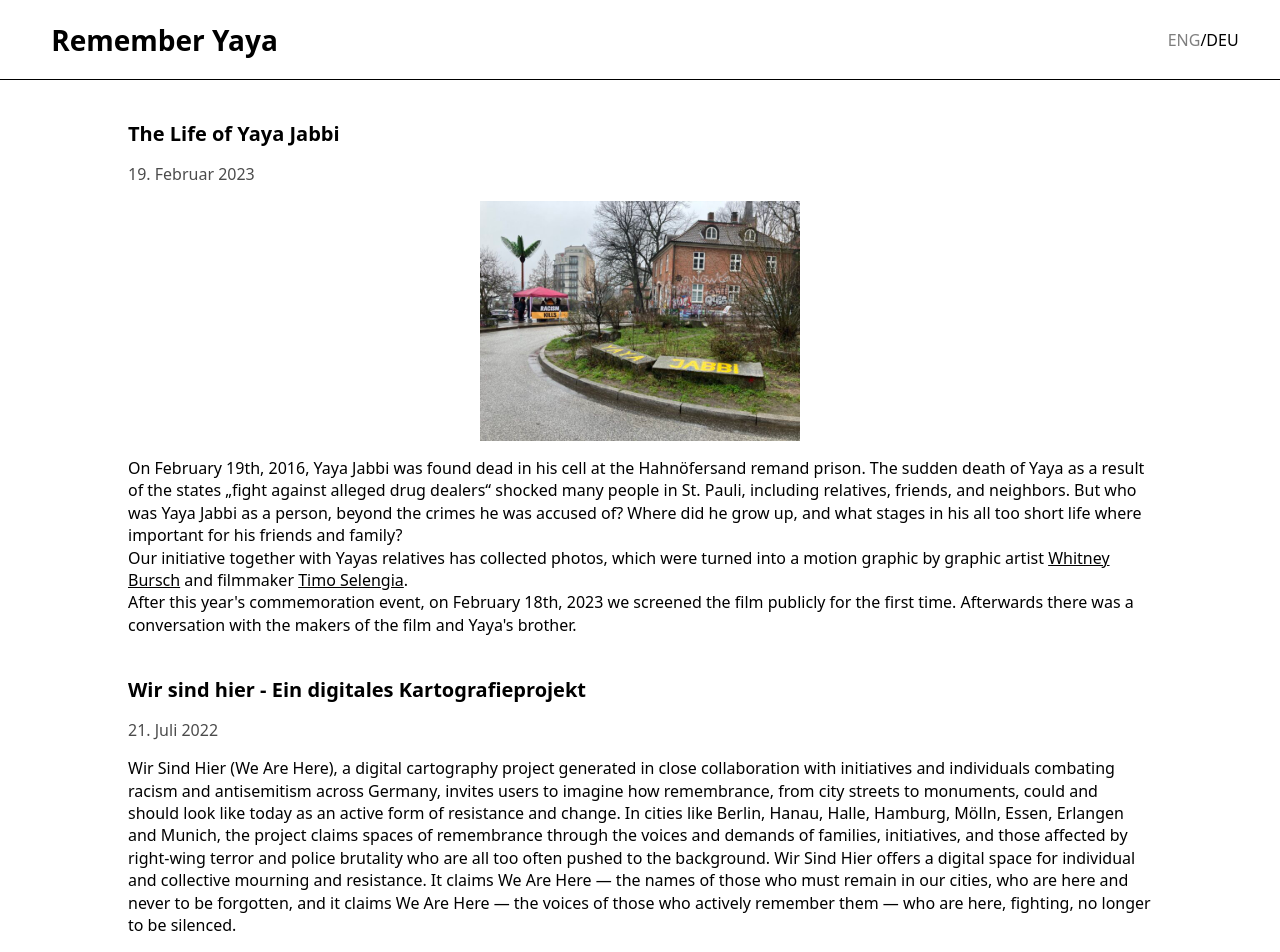
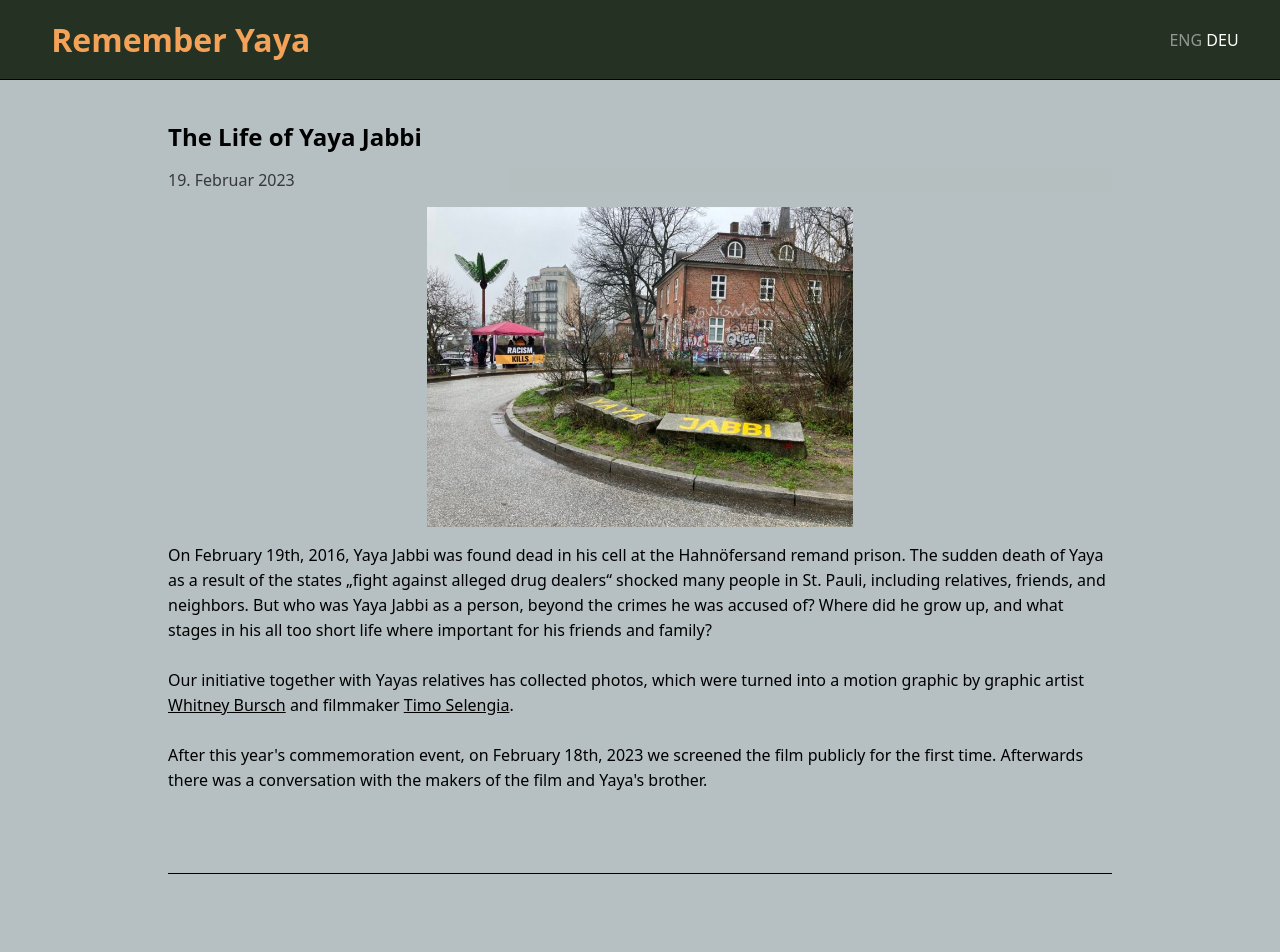
Before and after one commit to pung-one/remember-yaya, a Next.js app: page / in a window 1280 px wide. Shown: the top 952 px of the page. Built offline with nearby package versions, Linux system fonts and the light colour scheme.

Commit message:
improve styling on BlogPost component

```diff
--- a/components/BlogPost/index.js
+++ b/components/BlogPost/index.js
@@ -20,7 +20,9 @@ export default function BlogPost({ title, date, imagesrc, article }) {
 const PostContainer = styled.section`
   display: flex;
   flex-direction: column;
-  padding: 5vh 10vw 0;
+  border-bottom: 1px solid black;
+  padding-bottom: 10vh;
+  margin: 0 10vw 10vh;
   gap: 2vh;
 `;
 
@@ -31,7 +33,7 @@ const Date = styled.span`
 `;
 
 const Article = styled.article`
-  line-height: 2.8vh;
+  line-height: 25px;
   a {
     text-decoration: underline;
   }
@@ -39,7 +41,7 @@ const Article = styled.article`
 
 const ImageContainer = styled.div`
   position: relative;
-  height: 30vh;
+  height: 40vh;
 `;
 
 const StyledImage = styled(Image)`
--- a/components/Header/index.js
+++ b/components/Header/index.js
@@ -6,7 +6,7 @@ export default function Header({ language, onToggleLanguage }) {
     <HeaderContainer>
       <Headline>Remember Yaya</Headline>
       <LanguageButton onClick={() => onToggleLanguage()}>
-        <LangSign isActive={language === "english"}>ENG</LangSign>/
+        <LangSign isActive={language === "english"}>ENG</LangSign>{" "}
         <LangSign isActive={language === "german"}>DEU</LangSign>
       </LanguageButton>
     </HeaderContainer>
@@ -18,13 +18,15 @@ const HeaderContainer = styled.header`
   display: flex;
   z-index: 2;
   border-bottom: 1px solid black;
-  background-color: white;
+  background-color: #253122;
   width: 100%;
   height: 10vh;
 `;
 
 const Headline = styled.h1`
   margin: auto 0 auto 4vw;
+  background-color: #253122;
+  color: #f3a257;
 `;
 
 const LanguageButton = styled.button`
@@ -33,7 +35,7 @@ const LanguageButton = styled.button`
   align-self: center;
   margin: auto 0 auto;
   padding: 3px;
-  background-color: white;
+  background-color: #253122;
   border: none;
   &:hover {
     cursor: pointer;
@@ -41,5 +43,7 @@ const LanguageButton = styled.button`
 `;
 
 const LangSign = styled.span`
+  background-color: #253122;
+  color: white;
   opacity: ${({ isActive }) => (isActive ? "0.5" : "1")};
 `;
--- a/pages/index.js
+++ b/pages/index.js
@@ -24,5 +24,7 @@ export default function Home({ language }) {
 }
 
 const PageContainer = styled.main`
-  padding: 10vh 0 5vh;
+  max-width: 1200px;
+  padding: 15vh 0 5vh;
+  margin: 0 auto 0 auto;
 `;
--- a/public/oldPosts.js
+++ b/public/oldPosts.js
@@ -3,28 +3,28 @@ const oldPosts = [
     title: "The Life of Yaya Jabbi",
     date: "19. Februar 2023",
     gerArticle:
-      "Am 19.2.2016 wurde Yaya Jabbi tot in seiner Zelle im Untersuchungsgefängnis Hahnöfersand aufgefunden. Der plötzliche Tod Yayas in Folge des staatlichen „Kampfes gegen vermeintliche Drogendealer“ hat viele Menschen in St. Pauli, Angehörige, Freund:innen und Nachbar:innen bestürzt. Doch wer war eigentlich der Mensch Yaya Jabbi jenseits der ihm vorgeworfenen Delikte? Wo ist er auf-gewachsen, welche Stationen in seinem viel zu kurzen Leben waren Freund*innen und Angehörigen wichtig? <br> Unsere Initiative hat zusammen mit Angehörigen Fotos zusammengetragen, die von der Grafikkünstlerin <a target=”_blank” href='https://www.instagram.com/bee.whitney/'>Whitney Bursch</a> zusammen mit dem Filmemacher <a target=”_blank” href='http://www.selengia.de/'>Timo Selengia</a> in eine Motion Grafik umgesetzt wurden. <br> Nach der diesjährigen Gedenkkundgebung am 18. Februar 2023 haben wir den Film zum ersten mal öffentlich gezeigt. Im Anschluss gab es noch ein Gespräch mit den Macher*innen des Films sowie dem Bruder Yayas.",
+      "Am 19.2.2016 wurde Yaya Jabbi tot in seiner Zelle im Untersuchungsgefängnis Hahnöfersand aufgefunden. Der plötzliche Tod Yayas in Folge des staatlichen „Kampfes gegen vermeintliche Drogendealer“ hat viele Menschen in St. Pauli, Angehörige, Freund:innen und Nachbar:innen bestürzt. Doch wer war eigentlich der Mensch Yaya Jabbi jenseits der ihm vorgeworfenen Delikte? Wo ist er auf-gewachsen, welche Stationen in seinem viel zu kurzen Leben waren Freund*innen und Angehörigen wichtig? <br><br> Unsere Initiative hat zusammen mit Angehörigen Fotos zusammengetragen, die von der Grafikkünstlerin <a target=”_blank” href='https://www.instagram.com/bee.whitney/'>Whitney Bursch</a> zusammen mit dem Filmemacher <a target=”_blank” href='http://www.selengia.de/'>Timo Selengia</a> in eine Motion Grafik umgesetzt wurden. <br><br> Nach der diesjährigen Gedenkkundgebung am 18. Februar 2023 haben wir den Film zum ersten mal öffentlich gezeigt. Im Anschluss gab es noch ein Gespräch mit den Macher*innen des Films sowie dem Bruder Yayas.",
     engArticle:
-      "On February 19th, 2016, Yaya Jabbi was found dead in his cell at the Hahnöfersand remand prison. The sudden death of Yaya as a result of the states „fight against alleged drug dealers“ shocked many people in St. Pauli, including relatives, friends, and neighbors. But who was Yaya Jabbi as a person, beyond the crimes he was accused of? Where did he grow up, and what stages in his all too short life where important for his friends and family? <br> Our initiative together with Yayas relatives has collected photos, which were turned into a motion graphic by graphic artist <a target=”_blank” href='https://www.instagram.com/bee.whitney/'>Whitney Bursch</a> and filmmaker <a target=”_blank” href='http://www.selengia.de/'>Timo Selengia</a>. <br> After this year's commemoration event, on February 18th, 2023 we screened the film publicly for the first time. Afterwards there was a conversation with the makers of the film and Yaya's brother.",
+      "On February 19th, 2016, Yaya Jabbi was found dead in his cell at the Hahnöfersand remand prison. The sudden death of Yaya as a result of the states „fight against alleged drug dealers“ shocked many people in St. Pauli, including relatives, friends, and neighbors. But who was Yaya Jabbi as a person, beyond the crimes he was accused of? Where did he grow up, and what stages in his all too short life where important for his friends and family? <br> <br> Our initiative together with Yayas relatives has collected photos, which were turned into a motion graphic by graphic artist <a target=”_blank” href='https://www.instagram.com/bee.whitney/'>Whitney Bursch</a> and filmmaker <a target=”_blank” href='http://www.selengia.de/'>Timo Selengia</a>. <br><br> After this year's commemoration event, on February 18th, 2023 we screened the film publicly for the first time. Afterwards there was a conversation with the makers of the film and Yaya's brother.",
     imagesrc: "/images/circle-2023.jpg",
   },
   {
     title: "Wir sind hier - Ein digitales Kartografieprojekt",
     date: "21. Juli 2022",
     gerArticle:
-      "Wir Sind Hier ist ein digitales Kartografieprojekt, das in enger Zusammenarbeit mit Initiativen und Einzelpersonen entstanden ist, die sich gegen Rassismus und Antisemitismus in ganz Deutschland engagieren. Es lädt die Nutzerinnen und Nutzer dazu ein, sich vorzustellen, wie Gedenken - von den Straßen der Städte bis zu den Denkmälern - heute als aktive Form des Widerstands und der Veränderung aussehen könnte und sollte. In Städten wie Berlin, Hanau, Halle, Hamburg, Mölln, Essen, Erlangen und München erhebt das Projekt über die Stimmen und Forderungen von Familien, Initiativen und Betroffenen von rechtem Terror und Polizeigewalt, die allzu oft in den Hintergrund gedrängt werden, Anspruch auf Erinnerungsräume. Wir Sind Hier bietet einen digitalen Raum für individuelles und kollektives Trauern und Widerstand. Das Projekt behauptet Wir Sind Hier - die Namen derer, die in unseren Städten bleiben müssen, die hier sind und niemals vergessen werden dürfen, und es behauptet Wir Sind Hier - die Stimmen derer, die sich aktiv an sie erinnern, die hier sind, kämpfen und nicht länger zum Schweigen gebracht werden wollen.",
+      '"Wir Sind Hier" ist ein digitales Kartografieprojekt, das in enger Zusammenarbeit mit Initiativen und Einzelpersonen entstanden ist, die sich gegen Rassismus und Antisemitismus in ganz Deutschland engagieren. Es lädt die Nutzerinnen und Nutzer dazu ein, sich vorzustellen, wie Gedenken - von den Straßen der Städte bis zu den Denkmälern - heute als aktive Form des Widerstands und der Veränderung aussehen könnte und sollte. <br> In Städten wie Berlin, Hanau, Halle, Hamburg, Mölln, Essen, Erlangen und München erhebt das Projekt über die Stimmen und Forderungen von Familien, Initiativen und Betroffenen von rechtem Terror und Polizeigewalt, die allzu oft in den Hintergrund gedrängt werden, Anspruch auf Erinnerungsräume. <br><br> "Wir Sind Hier" bietet einen digitalen Raum für individuelles und kollektives Trauern und Widerstand. Das Projekt behauptet Wir Sind Hier - die Namen derer, die in unseren Städten bleiben müssen, die hier sind und niemals vergessen werden dürfen, und es behauptet Wir Sind Hier - die Stimmen derer, die sich aktiv an sie erinnern, die hier sind, kämpfen und nicht länger zum Schweigen gebracht werden wollen.<br><br><a target="_blank" href="https://www.kunstverein.de/digitalprojekte/talya-feldman">Wir sind hier - Ein digitales Kartografieprojekt</a>',
     engArticle:
-      "Wir Sind Hier (We Are Here), a digital cartography project generated in close collaboration with initiatives and individuals combating racism and antisemitism across Germany, invites users to imagine how remembrance, from city streets to monuments, could and should look like today as an active form of resistance and change. In cities like Berlin, Hanau, Halle, Hamburg, Mölln, Essen, Erlangen and Munich, the project claims spaces of remembrance through the voices and demands of families, initiatives, and those affected by right-wing terror and police brutality who are all too often pushed to the background. Wir Sind Hier offers a digital space for individual and collective mourning and resistance. It claims We Are Here — the names of those who must remain in our cities, who are here and never to be forgotten, and it claims We Are Here — the voices of those who actively remember them — who are here, fighting, no longer to be silenced.",
+      '"Wir Sind Hier" (We Are Here), a digital cartography project generated in close collaboration with initiatives and individuals combating racism and antisemitism across Germany, invites users to imagine how remembrance, from city streets to monuments, could and should look like today as an active form of resistance and change. <br> In cities like Berlin, Hanau, Halle, Hamburg, Mölln, Essen, Erlangen and Munich, the project claims spaces of remembrance through the voices and demands of families, initiatives, and those affected by right-wing terror and police brutality who are all too often pushed to the background. <br><br> "Wir Sind Hier" offers a digital space for individual and collective mourning and resistance. It claims We Are Here — the names of those who must remain in our cities, who are here and never to be forgotten, and it claims We Are Here — the voices of those who actively remember them — who are here, fighting, no longer to be silenced. <br><br><a target="_blank" href="https://www.kunstverein.de/digitalprojekte/talya-feldman">Wir sind hier - Ein digitales Kartografieprojekt</a>',
     imagesrc: "",
-    link: "https://www.re-mapping.eu/de/erinnerungsorte/yaya-jabbi-circle-in-st-pauli",
   },
   {
     title:
       "ReMapping Memories Lisboa - Hamburg: (Post)koloniale Erinnerungsorte",
     date: "21. Juli 2022",
     gerArticle:
-      "ReMapping Memories Lisboa - Hamburg: (Post)koloniale Erinnerungsorte ist ein mehrjähriges Projekt des Goethe-Instituts Portugal mit Partnern in Lissabon und Hamburg. Es widmet sich den stein- und „mental-map“-gewordenen Spuren und Hinterlassenschaften des Kolonialismus und des antikolonialen Widerstands im öffentlichen Raum in den beiden Hafenstädten Hamburg und Lissabon. Das Projekt zeigt am Beispiel zweier Zentren des europäischen Imperialismus, welche Spuren und Einschreibungen des Kolonialen in europäischen Städten bis ins 21. Jahrhundert bestehen und will damit einen Beitrag zur Dekolonisierung des öffentlichen Raums leisten. Den ausführlichen Beitrag der Initiative in Gedenken an Yaya Jabbi lest ihr hier:",
-    engArticle: "",
+      '"ReMapping Memories Lisboa - Hamburg: (Post)koloniale Erinnerungsorte" ist ein mehrjähriges Projekt des Goethe-Instituts Portugal mit Partnern in Lissabon und Hamburg. Es widmet sich den stein- und „mental-map“-gewordenen Spuren und Hinterlassenschaften des Kolonialismus und des antikolonialen Widerstands im öffentlichen Raum in den beiden Hafenstädten Hamburg und Lissabon. Das Projekt zeigt am Beispiel zweier Zentren des europäischen Imperialismus, welche Spuren und Einschreibungen des Kolonialen in europäischen Städten bis ins 21. Jahrhundert bestehen und will damit einen Beitrag zur Dekolonisierung des öffentlichen Raums leisten. Den ausführlichen Beitrag der Initiative in Gedenken an Yaya Jabbi lest ihr hier: <br><br> <a target="_blank" href="https://www.re-mapping.eu/de/erinnerungsorte/yaya-jabbi-circle-in-st-pauli">Re-Mapping Memories Lisboa</a>',
+    engArticle:
+      '"ReMapping Memories Lisboa - Hamburg: (Post)Colonial Sites of Memory" is a multi-year project of the Goethe-Institut Portugal with partners in Lisbon and Hamburg. It is dedicated to the "stone turned" traces and legacies of colonialism and anti-colonial resistance in public space in the two port cities of Hamburg and Lisbon. Using the example of two centers of European imperialism, the project shows which traces and inscriptions of the colonial exist in European cities up to the 21st century and thus aims to contribute to the decolonization of public space. Read the detailed contribution of the initiative in memory of Yaya Jabbi here: <br><br> <a target="_blank" href="https://www.re-mapping.eu/de/erinnerungsorte/yaya-jabbi-circle-in-st-pauli">Re-Mapping Memories Lisboa</a>',
     imagesrc: "/images/revealing-street-sign.jpg",
     link: "https://www.re-mapping.eu/de/erinnerungsorte/yaya-jabbi-circle-in-st-pauli",
   },
--- a/styles/styles.js
+++ b/styles/styles.js
@@ -8,14 +8,15 @@ export default createGlobalStyle`
     text-decoration: none;
     margin: 0;
     font-family: system-ui;
-    font-size: 2vh;
+    font-size: 16px;
     padding: 0;
+    background-color: #b6bfc1;
     color: black;
   }
   h1 {
-    font-size: 3.5vh;
+    font-size: 4vh;
   }
   h2 {
-    font-size: 2.5vh;
+    font-size: 3vh;
   }
 `;
```
Also changed, not shown: public/images/Banner_2.jpg (added).
